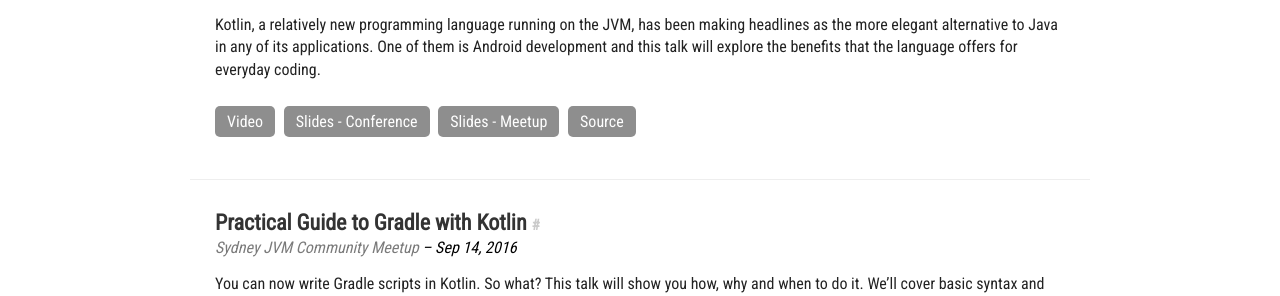
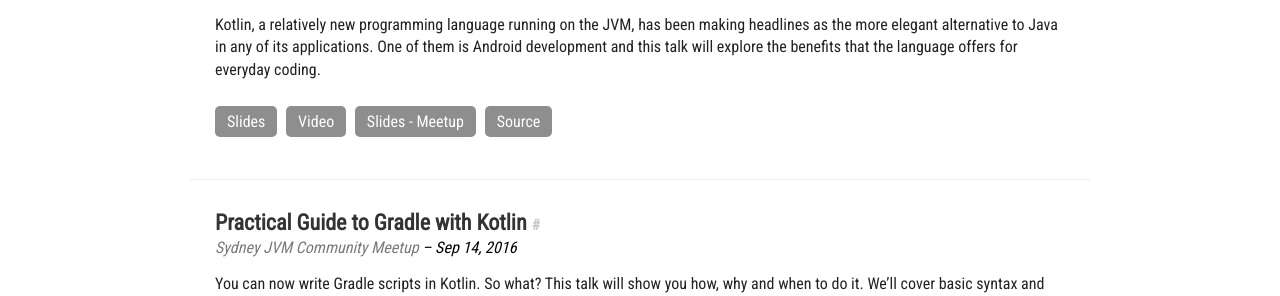
Before and after one commit to gouline/gouline.github.io, a Jekyll site: the page built from talks.html, in a window 1280 px wide. Shown: the part 262-558 px from the top of the page. Built offline with Jekyll 4.4.1, drawn with Linux system fonts in a browser that asks for light colours; nearby versions of some CDN libraries.

Commit message:
Update talks.yml

```diff
--- a/_data/talks.yml
+++ b/_data/talks.yml
@@ -15,11 +15,11 @@
         url: https://www.meetup.com/Android-Australia-User-Group-Sydney/events/233409117/
 
   links:
+    - title: Slides
+      url: https://docs.google.com/presentation/d/19CE4n98sSFHqP10BotbNL55LKpVoS3v5gbd0tj6sx2E
+
     - title: Video
       url: https://www.youtube.com/watch?v=tJpofj_L40s
-
-    - title: Slides - Conference
-      url: https://docs.google.com/presentation/d/19CE4n98sSFHqP10BotbNL55LKpVoS3v5gbd0tj6sx2E
 
     - title: Slides - Meetup
       url: https://docs.google.com/presentation/d/1E28AFsW3U0Mf7P3JkEsq5r2lBNyw5IRBNez5Ow1Zz2M
```
